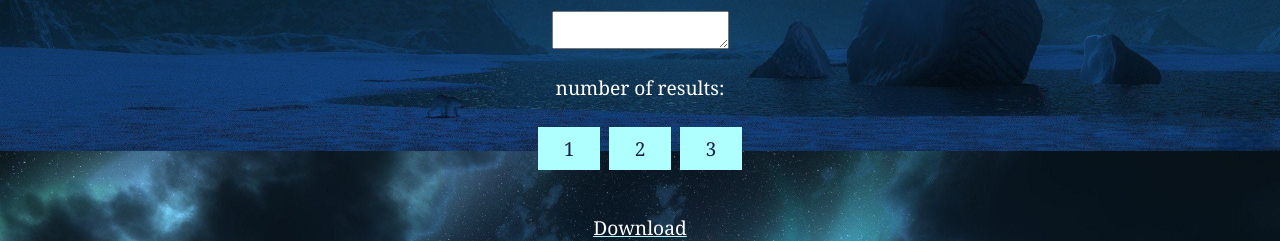
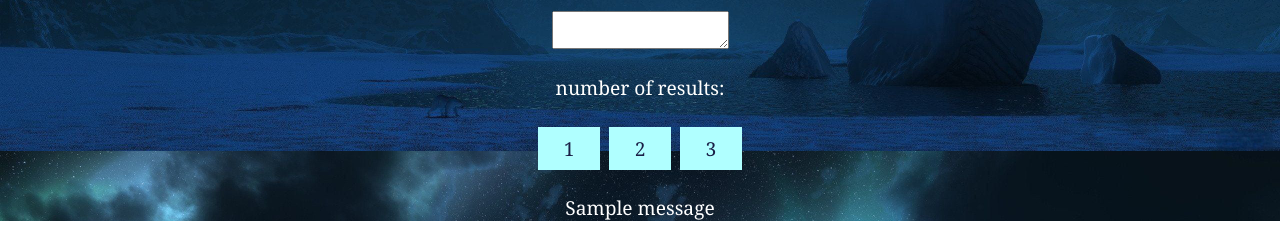
Before and after one commit to ducky4life/web-autocorrector, a Flask app: template templates/index.html in a window 1280 px wide. Shown: the part 649-890 px from the top of the page. Run offline with Flask 3, Linux system fonts and the light colour scheme; the template is opened without the code that fills it: most values are stand-ins (such as "Sample title", 1, 10 or a date in 2020); one stand-in notice (Sample message) is shown.

Commit message:
remove download, hope newline

```diff
--- a/templates/index.html
+++ b/templates/index.html
@@ -48,11 +48,10 @@
           <input class="button button3" type="submit" name="action" value="3" />
       </form>
 
+{% for message in get_flashed_messages() %}
       <p>{{ message }}</p>
+{% endfor %}
 
-      {% if filepath %}
-          <a href="/downloads/{{ filepath }}" download><p>Download</p></a>
-      {% endif %}
     </body>
   </section>
 </html>
```
